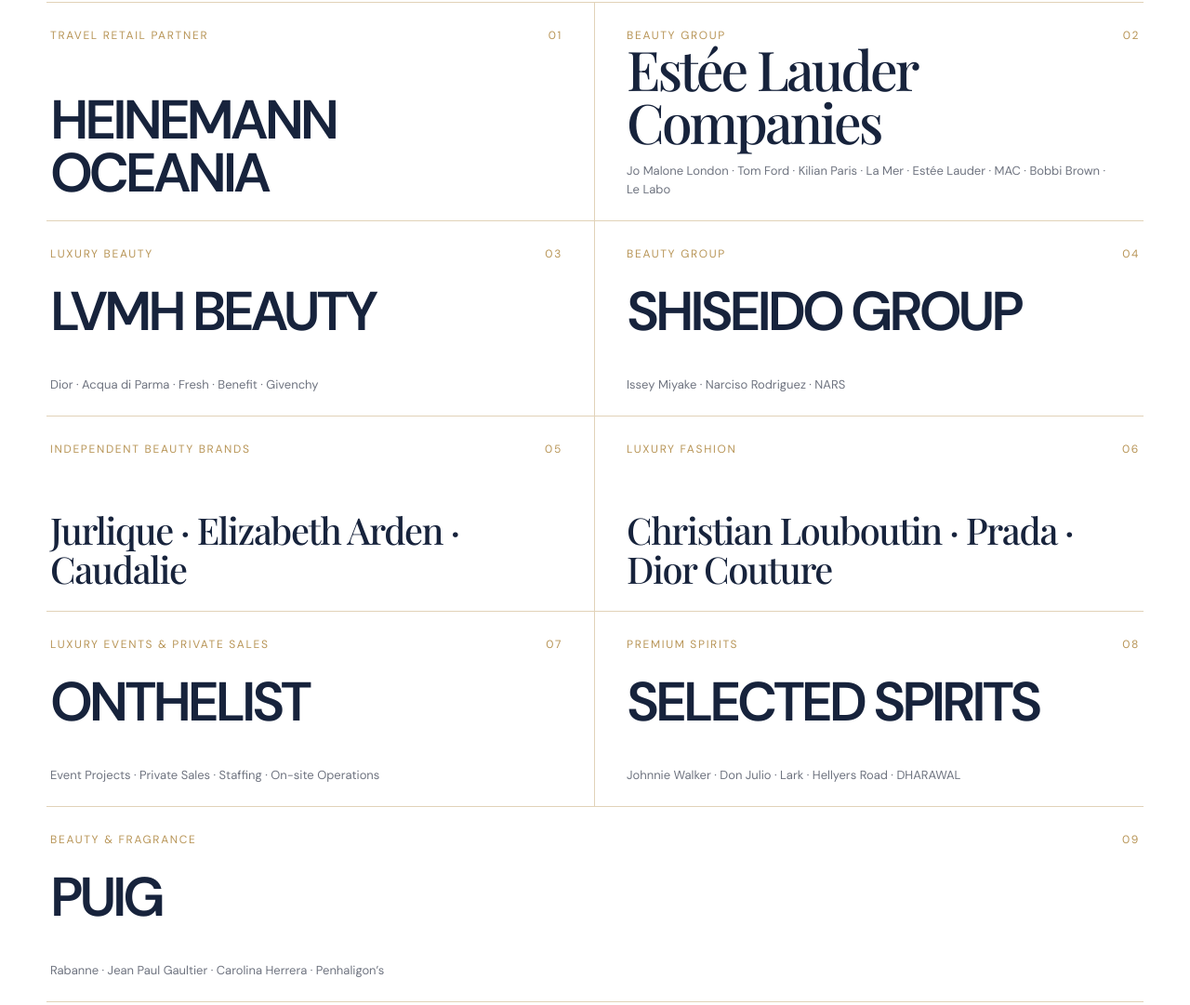
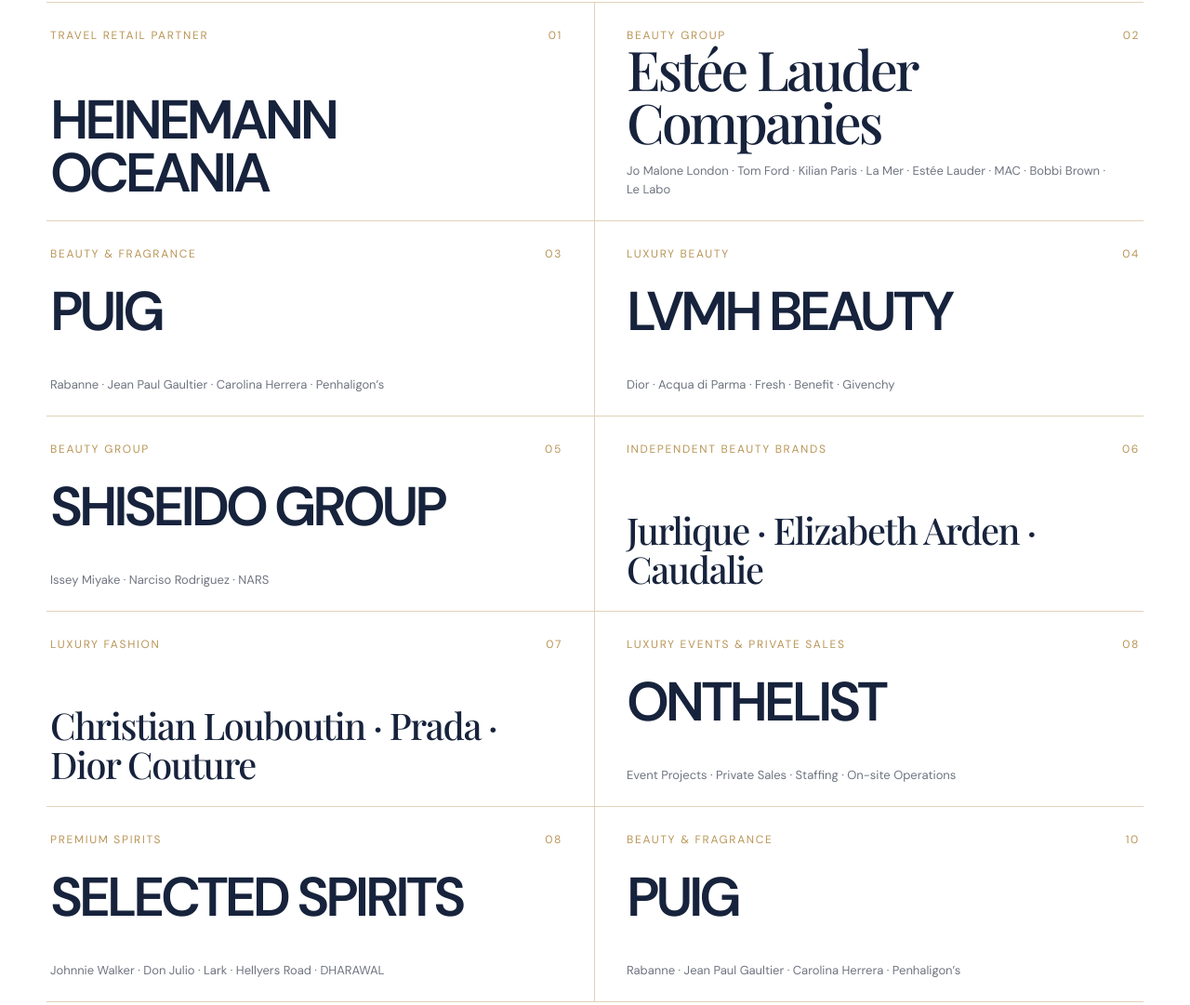
Before and after one commit to Miawan-web/elite-sales-promotion-website, a plain HTML site: page index.html in a window 1280 px wide. Shown: the part 1285-2366 px from the top of the page at 93% size. Drawn offline with nearby package versions, Linux system fonts and the light colour scheme.

Commit message:
Update index.html

```diff
--- a/index.html
+++ b/index.html
@@ -1210,8 +1210,18 @@
 
           <article class="brand-item">
             <div class="brand-meta">
+              <span>Beauty &amp; fragrance</span>
+              <span>03</span>
+            </div>
+            <div class="brand-name sans">PUIG</div>
+            <div class="brand-clients">
+              Rabanne · Jean Paul Gaultier · Carolina Herrera · Penhaligon’s
+            </div>
+          </article>
+          <article class="brand-item">
+            <div class="brand-meta">
               <span>Luxury beauty</span>
-              <span>03</span>
+              <span>04</span>
             </div>
             <div class="brand-name sans">LVMH BEAUTY</div>
             <div class="brand-clients">
@@ -1222,7 +1232,7 @@
           <article class="brand-item">
             <div class="brand-meta">
               <span>Beauty group</span>
-              <span>04</span>
+              <span>05</span>
             </div>
             <div class="brand-name sans">SHISEIDO GROUP</div>
             <div class="brand-clients">
@@ -1233,7 +1243,7 @@
           <article class="brand-item">
             <div class="brand-meta">
               <span>Independent beauty brands</span>
-              <span>05</span>
+              <span>06</span>
             </div>
             <div class="brand-name equal-list">
               Jurlique · Elizabeth Arden · Caudalie
@@ -1243,7 +1253,7 @@
           <article class="brand-item">
             <div class="brand-meta">
               <span>Luxury fashion</span>
-              <span>06</span>
+              <span>07</span>
             </div>
             <div class="brand-name equal-list">
               Christian Louboutin · Prada · Dior Couture
@@ -1253,7 +1263,7 @@
           <article class="brand-item">
             <div class="brand-meta">
               <span>Luxury events &amp; private sales</span>
-              <span>07</span>
+              <span>08</span>
             </div>
             <div class="brand-name sans">ONTHELIST</div>
             <div class="brand-clients">
@@ -1277,7 +1287,7 @@
           <article class="brand-item">
             <div class="brand-meta">
               <span>Beauty &amp; fragrance</span>
-              <span>09</span>
+              <span>10</span>
             </div>
             <div class="brand-name sans">PUIG</div>
             <div class="brand-clients">
```
